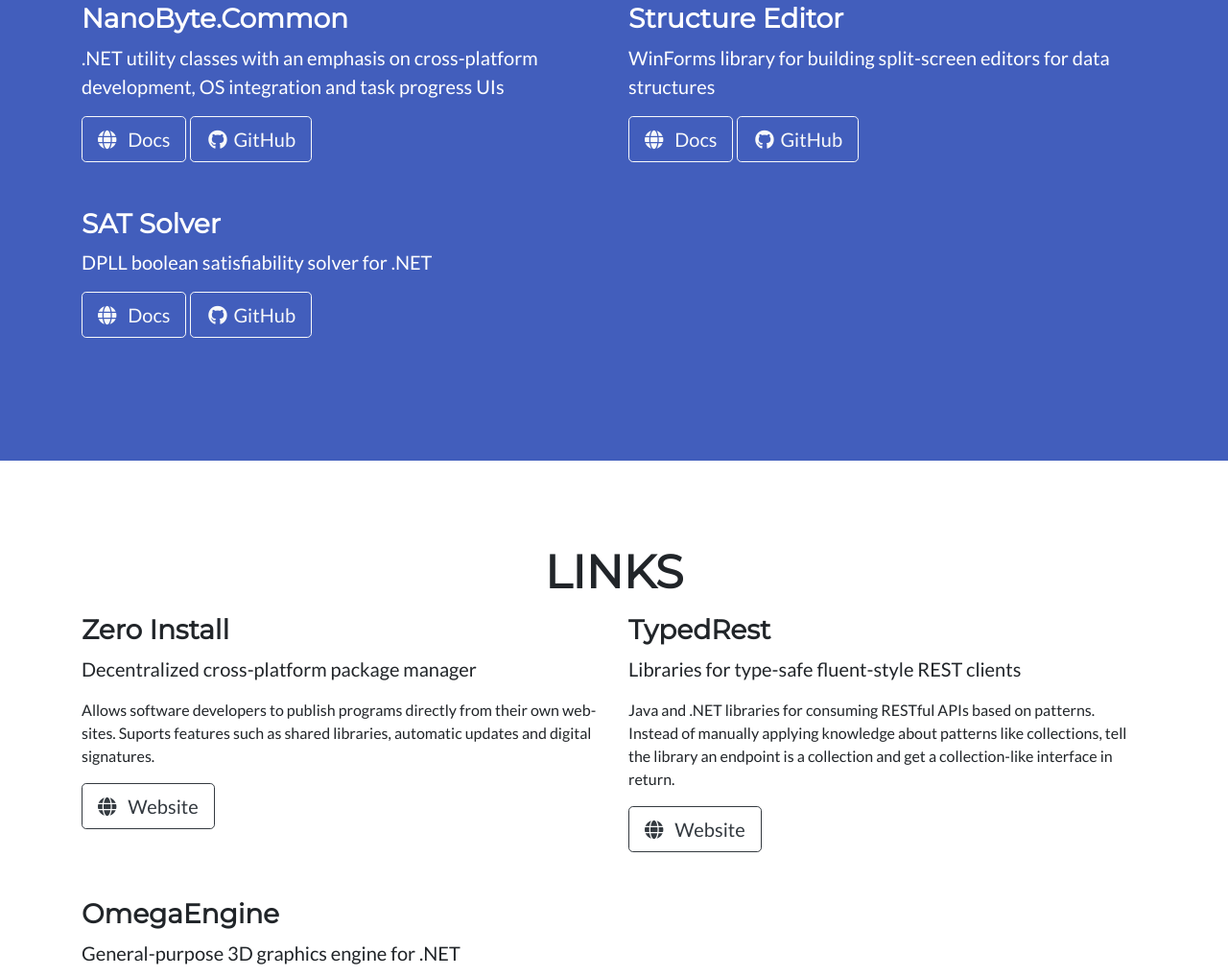
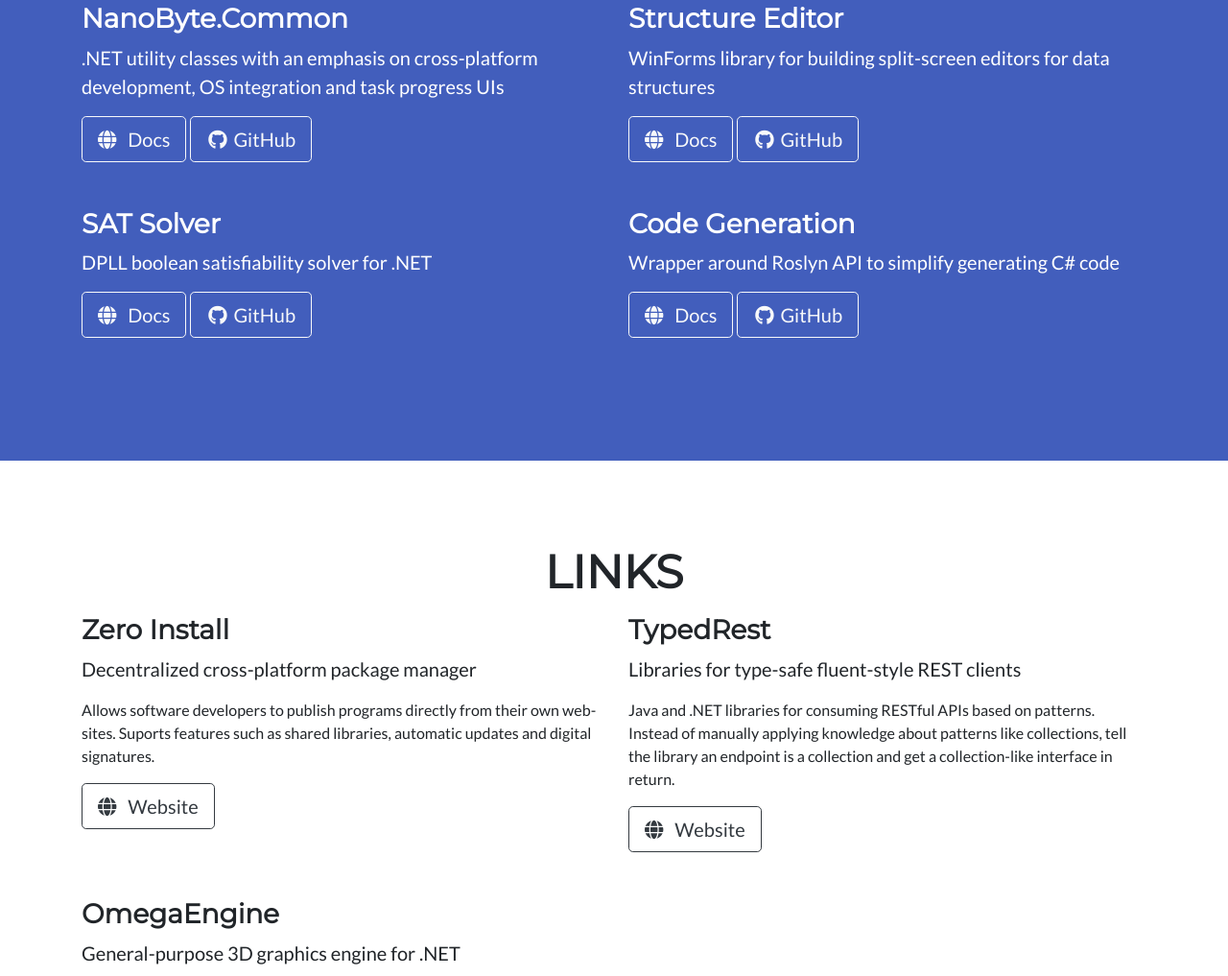
Before and after one commit to nano-byte/nano-byte.net, a plain HTML site: page index.html in a window 1280 px wide. Shown: the part 992-2009 px from the top of the page at 96% size. Drawn offline with nearby package versions, Linux system fonts and the light colour scheme.

Commit message:
Added new library "Code Generation"

```diff
--- a/index.html
+++ b/index.html
@@ -90,7 +90,13 @@
             <a class="btn btn-lg btn-outline-light" href="https://github.com/nano-byte/sat-solver"><i class="fa-fw fab fa-github"></i> GitHub</a>
           </p>
         </div>
-        <div class="col-lg my-3 mr-auto">
+        <div class="col-lg my-3 ml-auto">
+          <h3>Code Generation</h3>
+          <p class="lead">Wrapper around Roslyn API to simplify generating C# code</p>
+          <p>
+            <a class="btn btn-lg btn-outline-light" href="https://code-generation.nano-byte.net/"><i class="fa fa-globe mr-2"></i> Docs</a>
+            <a class="btn btn-lg btn-outline-light" href="https://github.com/nano-byte/code-generation"><i class="fa-fw fab fa-github"></i> GitHub</a>
+          </p>
         </div>
       </div>
     </div>
```
